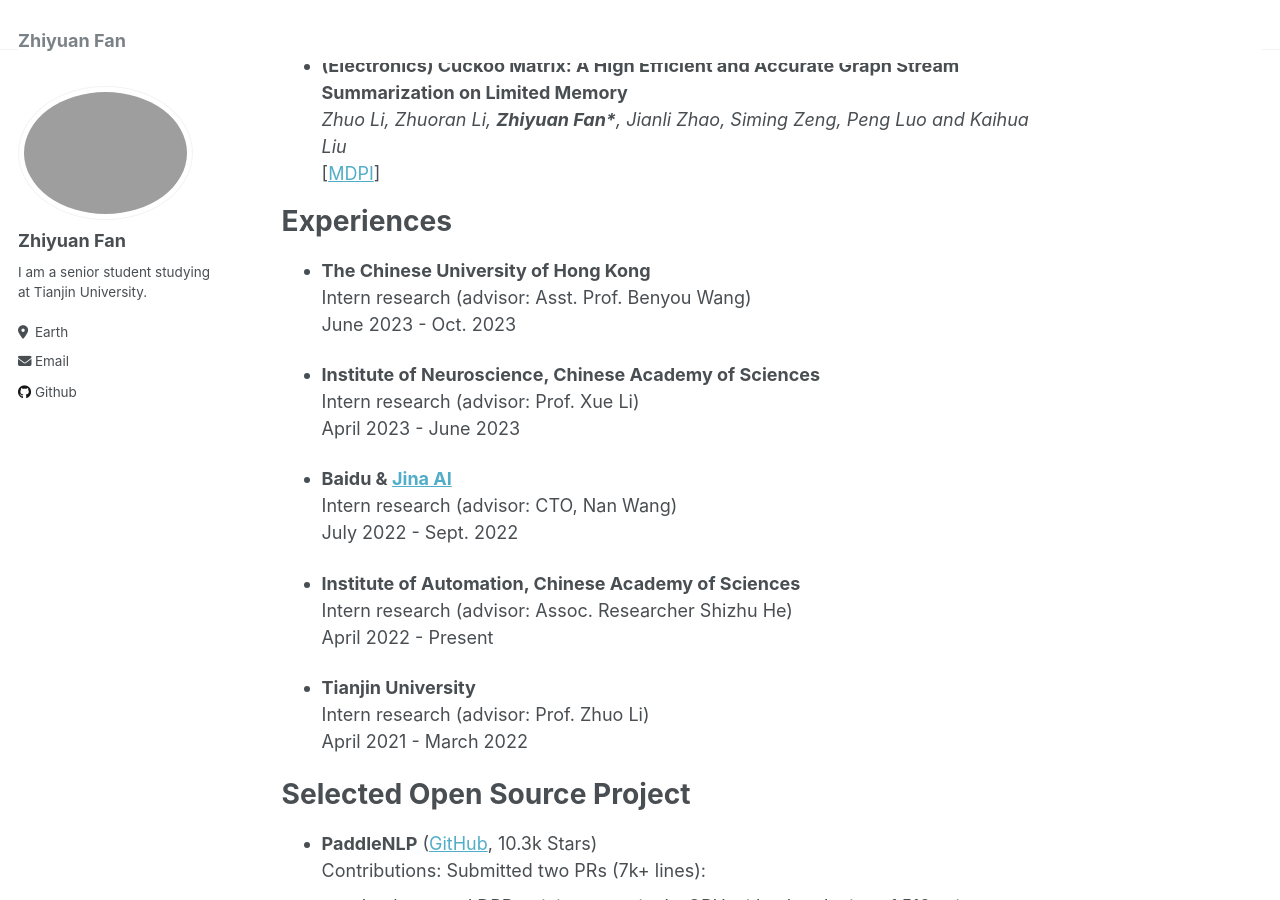
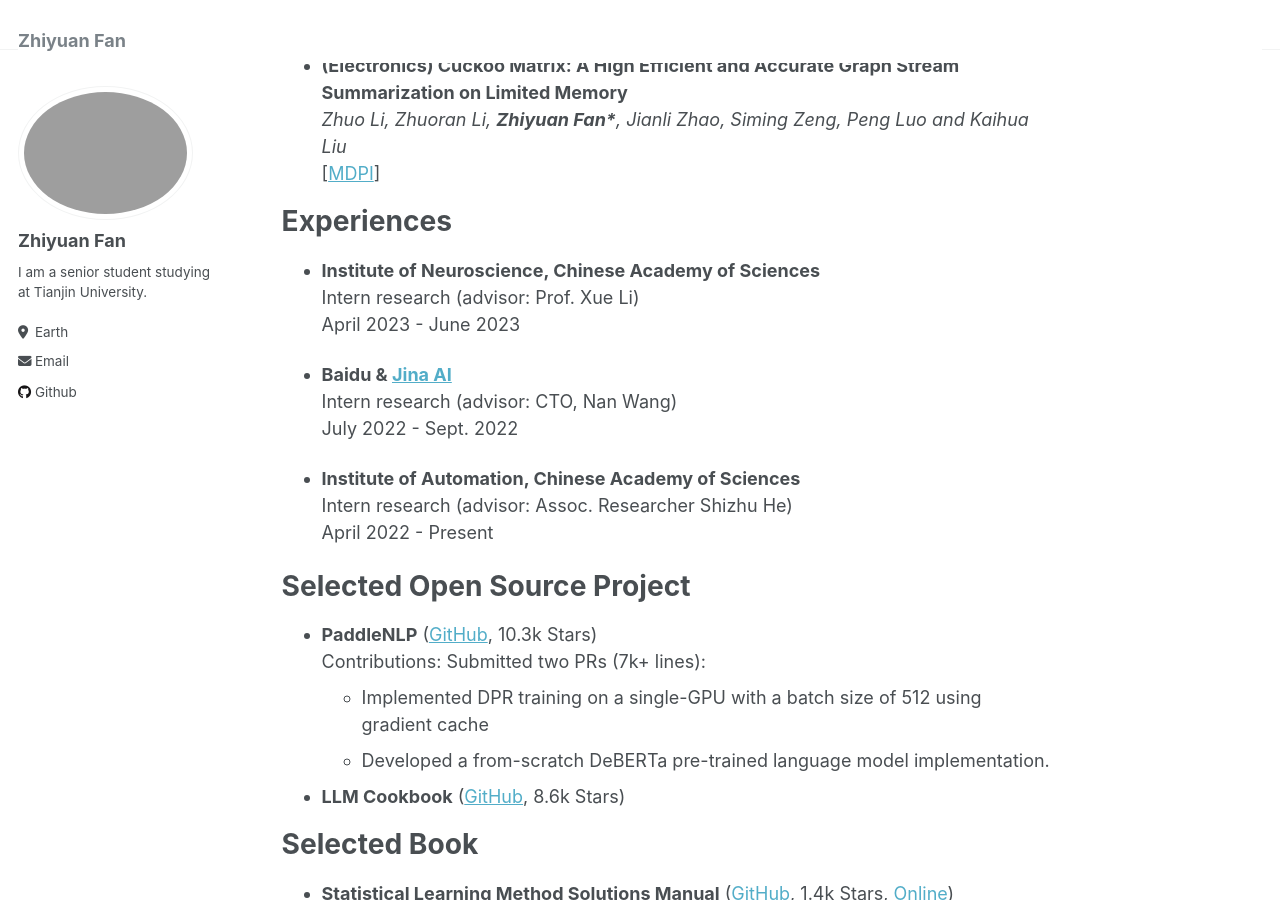
Before and after one commit to Zhiyuan-Fan/Zhiyuan-Fan.github.io, a Jekyll site: the page built from _pages/about.md, in a window 1280 px wide and 900 px high, scrolled down 427 px. Built offline with Jekyll 4.4.1, drawn with Linux system fonts in a browser that asks for light colours.

Commit message:
update code

```diff
--- a/_pages/about.md
+++ b/_pages/about.md
@@ -34,9 +34,6 @@ Publications
 
 Experiences
 ======
-- **The Chinese University of Hong Kong**
-  Intern research (advisor: Asst. Prof. Benyou Wang)
-  June 2023 - Oct. 2023
 
 - **Institute of Neuroscience, Chinese Academy of Sciences**
   Intern research (advisor: Prof. Xue Li)
@@ -49,10 +46,6 @@ Experiences
 - **Institute of Automation, Chinese Academy of Sciences**
   Intern research (advisor: Assoc. Researcher Shizhu He)
   April 2022 - Present
-
-- **Tianjin University**
-  Intern research (advisor: Prof. Zhuo Li)
-  April 2021 - March 2022
 
 
 Selected Open Source Project
```
